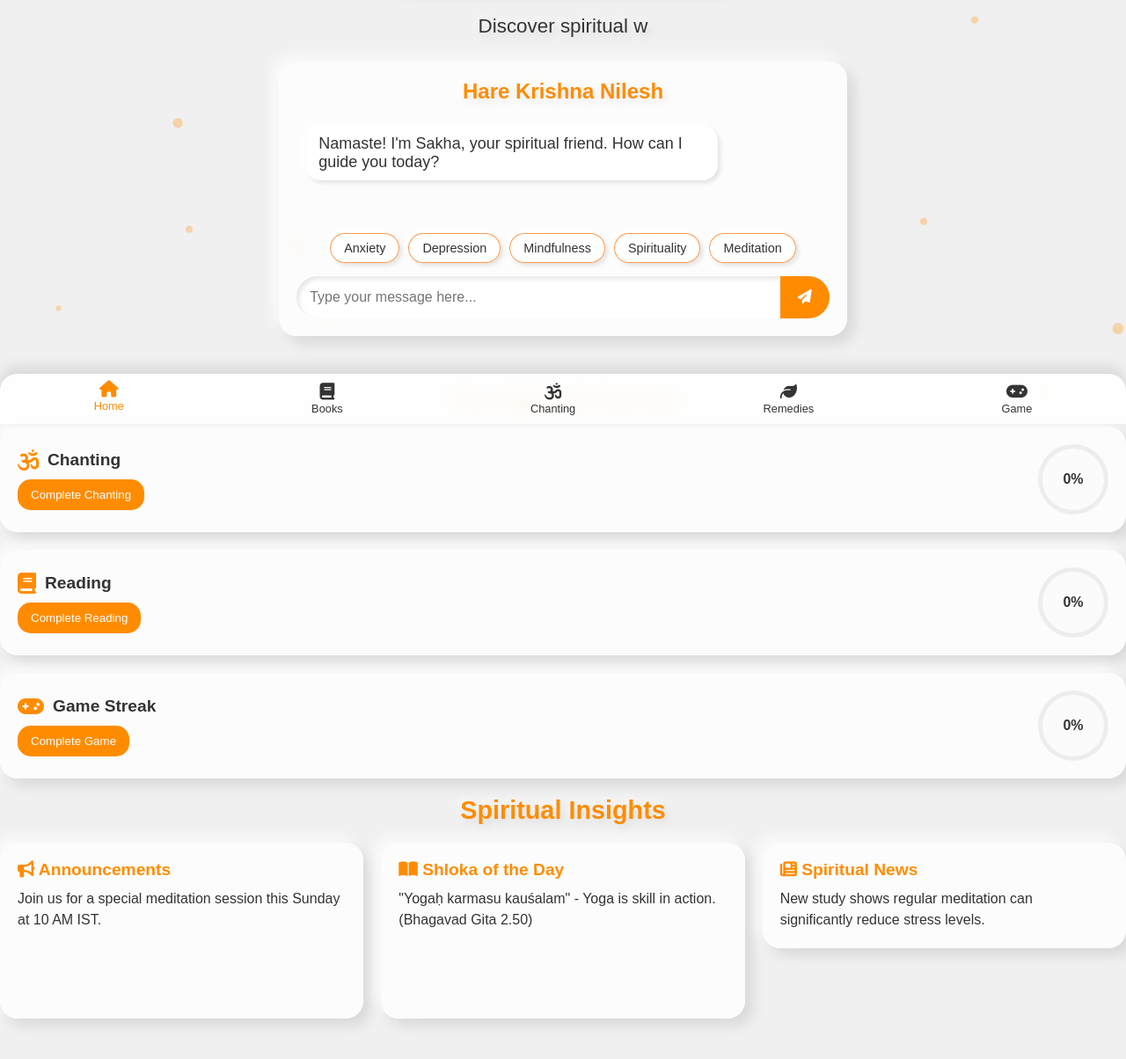
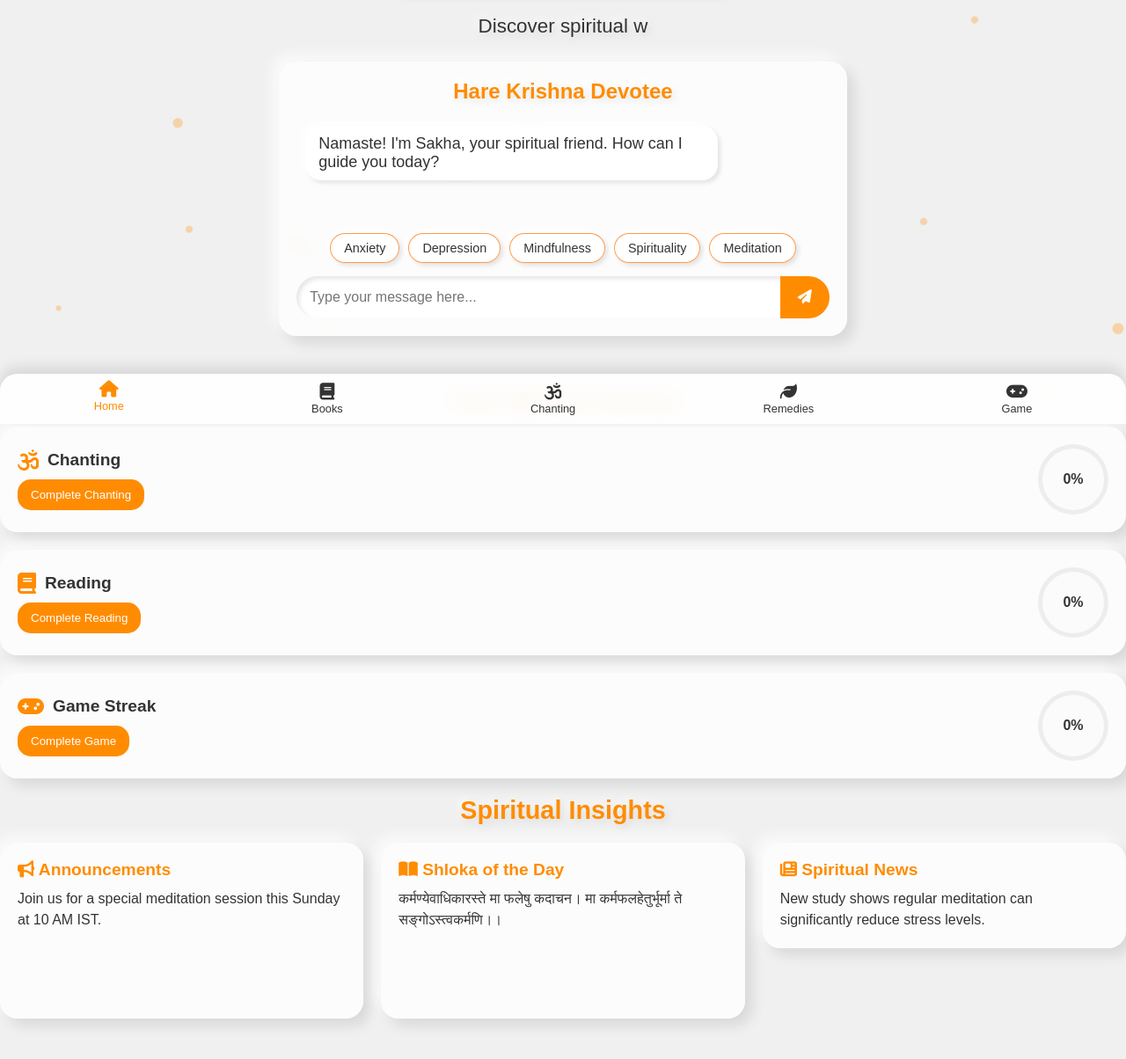
Before and after one commit to Abhirai1/finalhome, a website: page index.html in a window 1280 px wide. Shown: the part 318-1522 px from the top of the page at 88% size. Drawn offline with Linux system fonts and the light colour scheme.

Commit message:
Update index.html

```diff
--- a/index.html
+++ b/index.html
@@ -20,7 +20,7 @@
     <div class="logo"><img src="https://www.sakha.chat/logo.png" alt="Sakha Logo"></div>
     <div class="welcome-message" id="welcomeMessage"></div>
     <div class="chat-container" id="chatContainer">
-      <div class="chat-header"><button class="back-button" onclick="goBack()"><i class="fas fa-arrow-left"></i></button><span id="chatHeaderText">Hare Krishna Nilesh</span></div>
+      <div class="chat-header"><button class="back-button" onclick="goBack()"><i class="fas fa-arrow-left"></i></button><span id="chatHeaderText">Hare Krishna Devotee</span></div>
       <div class="chat-messages" id="chatMessages">
         <div class="message bot-message">Namaste! I'm Sakha, your spiritual friend. How can I guide you today?<div class="message-actions"><button class="message-action" onclick="likeMessage(this)"><i class="fas fa-thumbs-up"></i></button><button class="message-action" onclick="dislikeMessage(this)"><i class="fas fa-thumbs-down"></i></button><button class="message-action" onclick="copyMessage(this)"><i class="fas fa-copy"></i></button></div>
         </div>
@@ -77,7 +77,8 @@
         </div>
         <div class="info-card">
           <div class="info-title"><i class="fas fa-book-open"></i> Shloka of the Day</div>
-          <div class="info-content">"Yogaḥ karmasu kauśalam" - Yoga is skill in action. (Bhagavad Gita 2.50)</div>
+          <div class="info-content">कर्मण्येवाधिकारस्ते मा फलेषु कदाचन।
+मा कर्मफलहेतुर्भूर्मा ते सङ्गोऽस्त्वकर्मणि।।</div>
         </div>
         <div class="info-card" style="margin-bottom: 10vh;">
           <div class="info-title"><i class="fas fa-newspaper"></i> Spiritual News</div>
```
